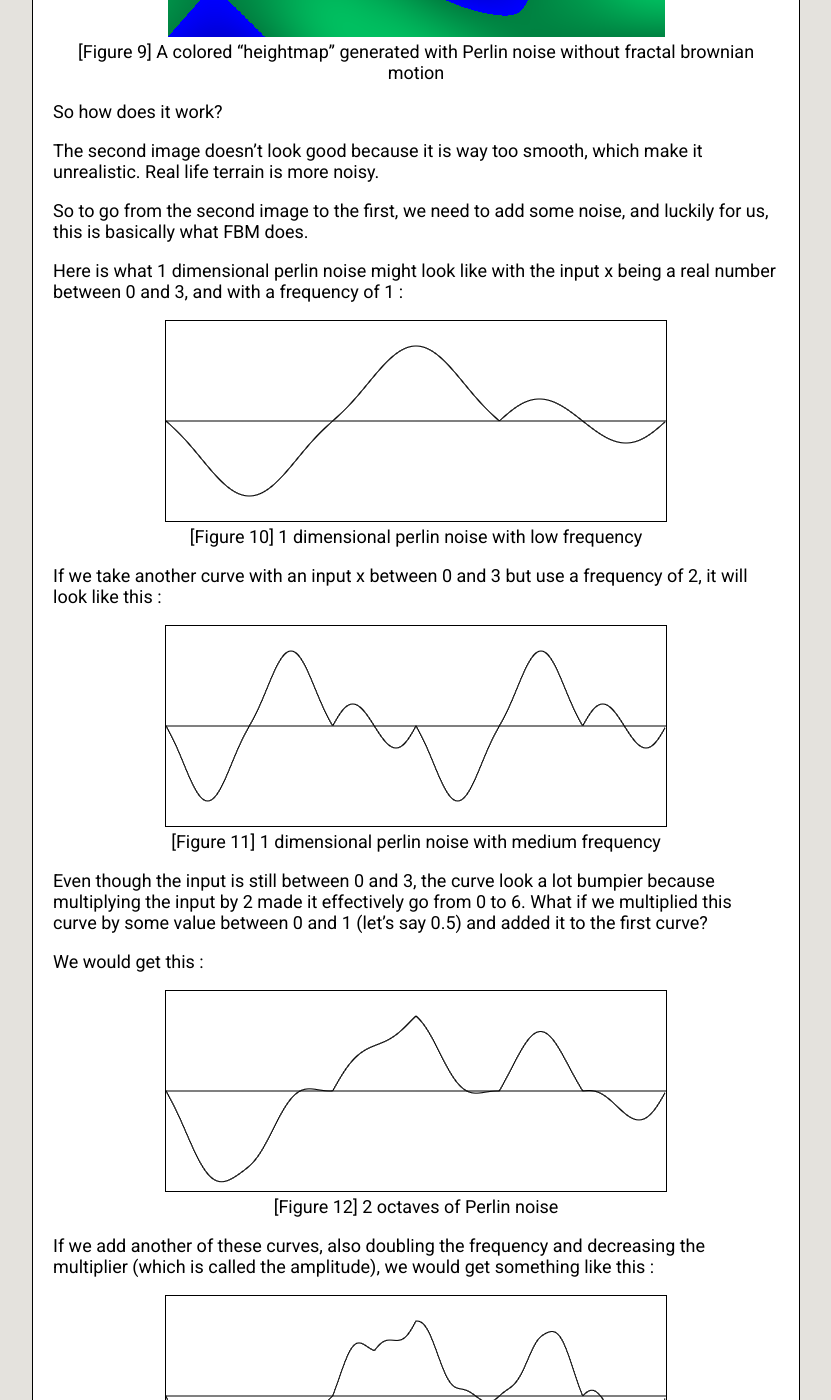
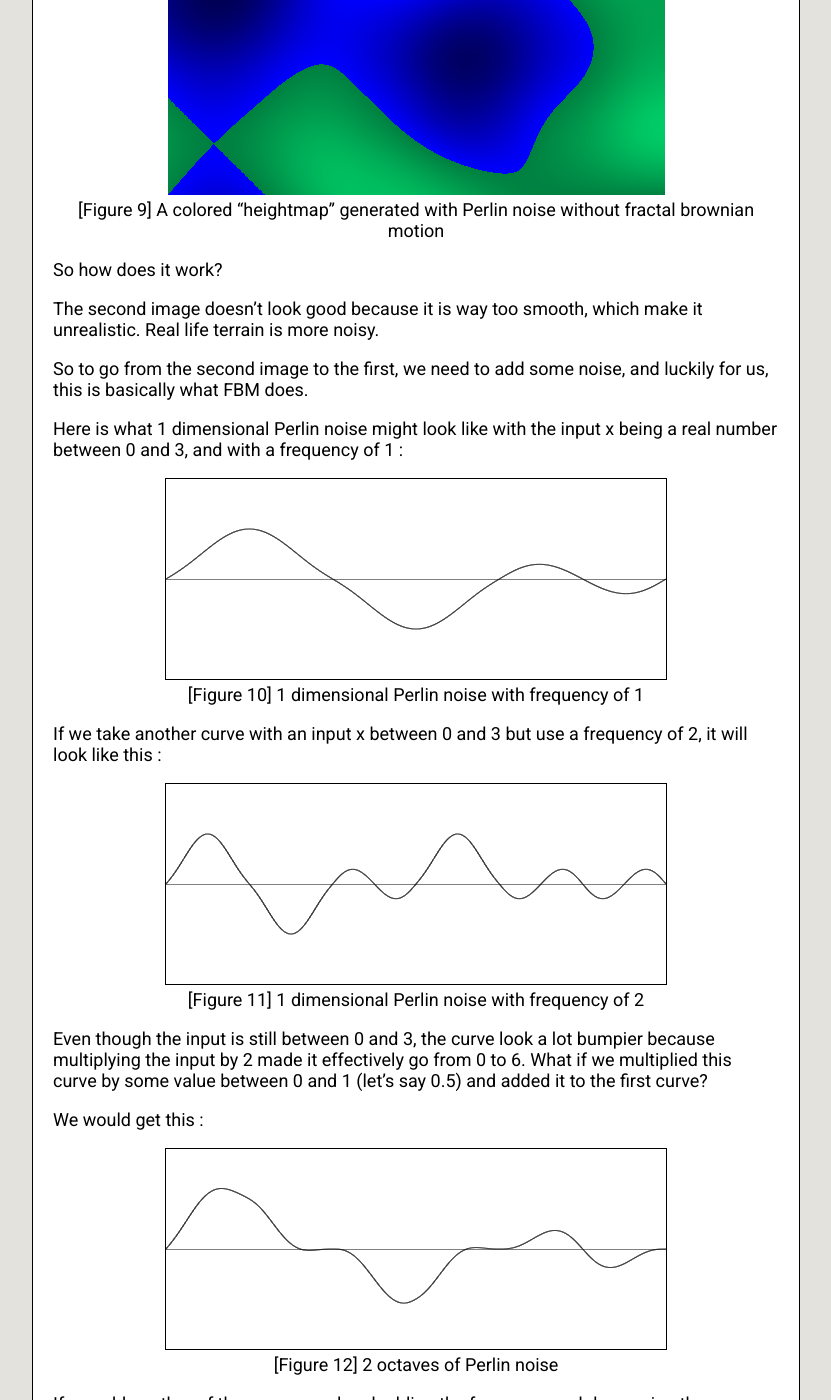
Before and after one commit to rtouti/rtouti.github.io, a Jekyll site: the page built from _posts/2018-09-16-perlin-noise-a-procedural-generation-algorithm.markdown, in a window 1280 px wide and 1400 px high, scrolled down 10397 px. Shown: the whole window, without its empty margins (224-1055 px from the left). Built offline with Jekyll 4.4.1, drawn with Linux system fonts in a browser that asks for light colours; some of the changed text lies outside the part shown.

Commit message:
Fixed some figures and added some notes on performance

```diff
--- a/_layouts/post.html
+++ b/_layouts/post.html
@@ -66,9 +66,11 @@
 			text-align: center;
 			margin-bottom: 0;
 		}
-		.center-margin-top-zero {
-			text-align: center;
+		.margin-top-zero {
 			margin-top: 0;
+		}
+		.black-border img {
+			border: 1px solid black;
 		}
 		.note {
 			background-color: #E78300;
--- a/_posts/2018-09-16-perlin-noise-a-procedural-generation-algorithm.markdown
+++ b/_posts/2018-09-16-perlin-noise-a-procedural-generation-algorithm.markdown
@@ -42,11 +42,14 @@ This code would result in an image like this:
 {: .center}
 ![Perlin noise texture](/assets/images/perlin-noise-texture.png)
 
-{: .center-margin-top-zero}
+{: .center .margin-top-zero}
 [Figure 1]
 
 {: .note}
 The above code is in a C++-like language, where as all the rest of the code is in ES6 javascript.
+
+{: .note}
+Also, the code has been written for readability, not performance. It creates a lot of unnecessary temporary Vector2 objects. If you want to use Perlin noise for a real-world project, I recommend using a more standard (and faster) implementation, like [Ken Perlin's reference implementation](https://cs.nyu.edu/~perlin/noise/). You could even use some [noise functions that are implemented entirely on the GPU](https://github.com/ashima/webgl-noise), which is generally much faster than a CPU implementation.
 
 As you can see, each pixel don't just have a random color, instead they follow a smooth transition from pixel to pixel and the texture don't look random at the end. That is because Perlin noise (and other kinds of noise) has this property that if 2 inputs are near each other (e.g. (3.1, 2.5) and (3.11, 2.51)), the results of the noise function will be near each other too.
 
@@ -59,7 +62,7 @@ The inputs are considered to be on an integer grid (see Figure 2). Each floating
 {: .center}
 ![Perlin noise grid](/assets/images/perlin-noise-grid.png)
 
-{: .center-margin-top-zero}
+{: .center .margin-top-zero}
 [Figure 2]
 
 The first vector is the one pointing from the grid point (the corners) to the input point. The other vector is a constant vector assigned to each grid point (see Figure 3). That one must always be the same for the same grid point, but it can change if you change the seed of the algorithm (we'll see how in a moment).
@@ -67,7 +70,7 @@ The first vector is the one pointing from the grid point (the corners) to the in
 {: .center}
 ![Perlin noise grid vectors](/assets/images/perlin-noise-grid-vectors.png)
 
-{: .center-margin-top-zero}
+{: .center .margin-top-zero}
 [Figure 3]
 
 An implementation to get the first vector would look like that:
@@ -174,7 +177,7 @@ We could use linear interpolation but that would not give great results because
 {: .center}
 ![Hard transition](/assets/images/hard-transition.png)
 
-{: .center-margin-top-zero}
+{: .center .margin-top-zero}
 [Figure 4] The abrupt transition that results from linear interpolation
 
 As you can see, the change between what is inferior to 1 and what is superior to 1 is abrupt. What we want is something smoother, like this:
@@ -182,7 +185,7 @@ As you can see, the change between what is inferior to 1 and what is superior to
 {: .center}
 ![Smooth transition](/assets/images/smooth-transition.png)
 
-{: .center-margin-top-zero}
+{: .center .margin-top-zero}
 [Figure 5] The smooth transition that results from non-linear interpolation
 
 Or in 2D:
@@ -190,7 +193,7 @@ Or in 2D:
 {: .center}
 ![2D smooth transition](/assets/images/2d-smooth-transition.png)
 
-{: .center-margin-top-zero}
+{: .center .margin-top-zero}
 [Figure 6] The smooth transition between the corners of a grid square
 
 With linear interpolation, we would use xf as an interpolation value (t). Instead we are going to transform xf and yf into u and v. We will do it in a way that, given a value of t between 0.0 and 0.5 (excluded), the transformed value will be something a little bit smaller (but capped at 0.0). Also, given a value of t between 0.5 (excluded) and 1.0, the transformed value would be a little larger (but capped at 1.0). For 0.5, the transformed value should be 0.5. Doing this will result in a curvy transition, like in figures 5 and 6.
@@ -200,7 +203,7 @@ To do this, we need something called an ease curve: it's just a mathematical cur
 {: .center}
 ![Ease curve](https://upload.wikimedia.org/wikipedia/commons/8/88/CSS3_Ease-in-out_timing_function_curve.svg)
 
-{: .center-margin-top-zero}
+{: .center .margin-top-zero}
 [Figure 7] An ease curve
 
 If you look closely, you can see that for an input (xf or yf, the x axis) between 0.0 and 0.5, the output (u or v, the y axis) is a little bit closer to 0.0. And for a value between 0.5 and 1.0, the output is a little bit closer to 1.0. For x=0.5, y=0.5. That will do the work perfectly.
@@ -340,7 +343,7 @@ Fractal brownian motion is not part of the core Perlin noise algorithm, but it i
 {: .center}
 ![Perlin noise with fractal brownian motion](/assets/images/perlin-noise-with-fbm.png)
 
-{: .center-margin-top-zero}
+{: .center .margin-top-zero}
 [Figure 8] A colored heightmap generated with Perlin noise with fractal brownian motion
 
 Now without FBM:
@@ -348,7 +351,7 @@ Now without FBM:
 {: .center}
 ![Perlin noise without fractal brownian motion](/assets/images/perlin-noise-without-fbm.png)
 
-{: .center-margin-top-zero}
+{: .center .margin-top-zero}
 [Figure 9] A colored "heightmap" generated with Perlin noise without fractal brownian motion
 
 So how does it work?
@@ -357,46 +360,46 @@ The second image doesn't look good because it is way too smooth, which make it u
 
 So to go from the second image to the first, we need to add some noise, and luckily for us, this is basically what FBM does.
 
-Here is what 1 dimensional perlin noise might look like with the input x being a real number between 0 and 3, and with a frequency of 1 :
+Here is what 1 dimensional Perlin noise might look like with the input x being a real number between 0 and 3, and with a frequency of 1 :
 
-{: .center}
-![1 dimensional perlin noise with low frequency](/assets/images/1d-perlin-noise-low-frequency.png)
+{: .center .black-border}
+![1 dimensional Perlin noise with frequency of 1](/assets/images/1d-perlin-noise-frequency-of-1.png)
 
-{: .center-margin-top-zero}
-[Figure 10] 1 dimensional perlin noise with low frequency
+{: .center .margin-top-zero}
+[Figure 10] 1 dimensional Perlin noise with frequency of 1
 
 If we take another curve with an input x between 0 and 3 but use a frequency of 2, it will look like this :
 
-{: .center}
-![1 dimensional perlin noise with medium frequency](/assets/images/1d-perlin-noise-medium-frequency.png)
+{: .center .black-border}
+![1 dimensional Perlin noise with frequency of 2](/assets/images/1d-perlin-noise-frequency-of-2.png)
 
-{: .center-margin-top-zero}
-[Figure 11] 1 dimensional perlin noise with medium frequency
+{: .center .margin-top-zero}
+[Figure 11] 1 dimensional Perlin noise with frequency of 2
 
 Even though the input is still between 0 and 3, the curve look a lot bumpier because multiplying the input by 2 made it effectively go from 0 to 6. What if we multiplied this curve by some value between 0 and 1 (let's say 0.5) and added it to the first curve?
 
 We would get this :
 
-{: .center}
+{: .center .black-border}
 ![2 octaves of Perlin noise](/assets/images/1d-perlin-noise-2-octaves.png)
 
-{: .center-margin-top-zero}
+{: .center .margin-top-zero}
 [Figure 12] 2 octaves of Perlin noise
 
 If we add another of these curves, also doubling the frequency and decreasing the multiplier (which is called the amplitude), we would get something like this :
 
-{: .center}
+{: .center .black-border}
 ![3 octaves of Perlin noise](/assets/images/1d-perlin-noise-3-octaves.png)
 
-{: .center-margin-top-zero}
+{: .center .margin-top-zero}
 [Figure 13] 3 octaves of Perlin noise
 
 If we keep doing this a few more times, we would get this :
 
-{: .center}
+{: .center .black-border}
 ![8 octaves of Perlin noise](/assets/images/1d-perlin-noise-8-octaves.png)
 
-{: .center-margin-top-zero}
+{: .center .margin-top-zero}
 [Figure 14] 8 octaves of Perlin noise
 
 This is exactly what we want. A curve with an overall smooth shape, but with a lot of smaller details. This look like a realistic chain of moutains. If you do this in 2d, it is exactly how you get heightmap from above (figure 8).
```
Also changed, not shown: Gemfile (+6 -3 lines), Gemfile.lock, assets/images/1d-perlin-noise-2-octaves.png, assets/images/1d-perlin-noise-3-octaves.png, assets/images/1d-perlin-noise-8-octaves.png, assets/images/1d-perlin-noise-frequency-of-1.png (added), assets/images/1d-perlin-noise-frequency-of-2.png (added), assets/images/1d-perlin-noise-low-frequency.png (deleted), assets/images/1d-perlin-noise-medium-frequency.png (deleted), 1 other file.
